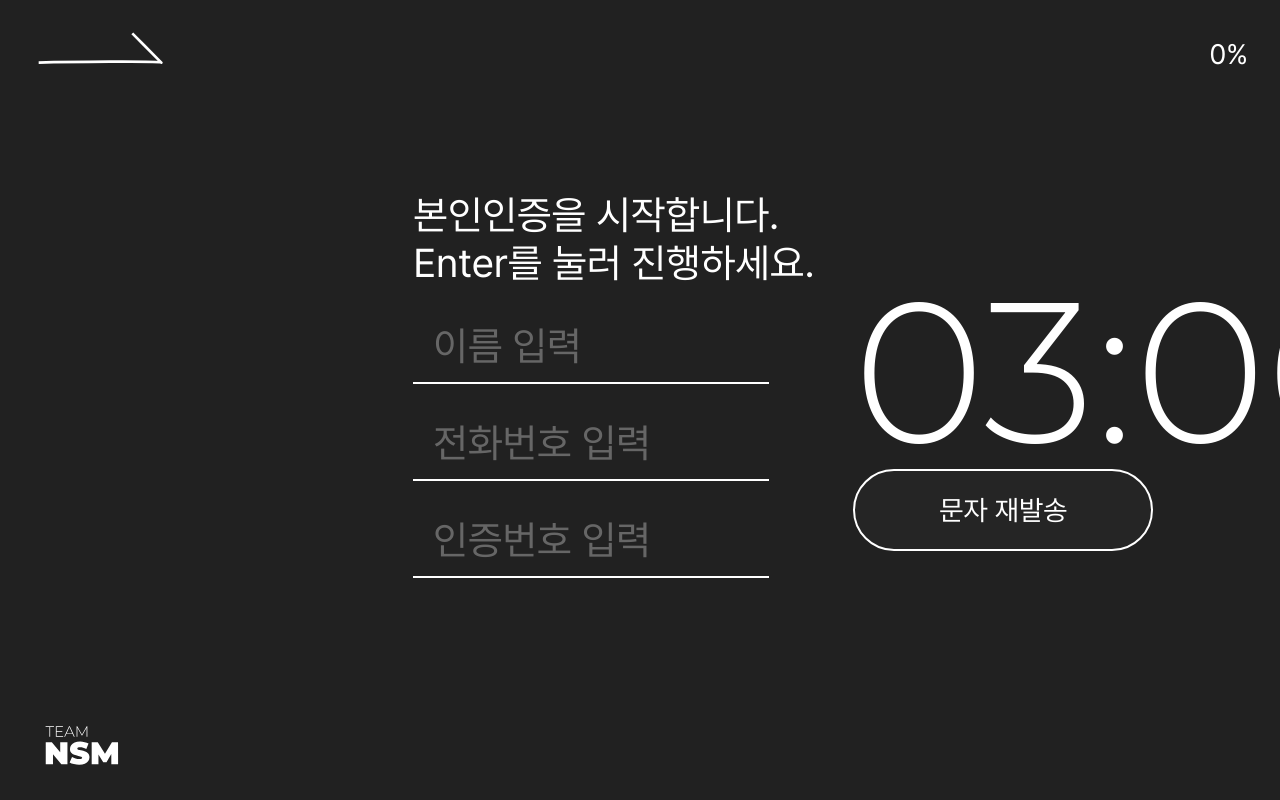
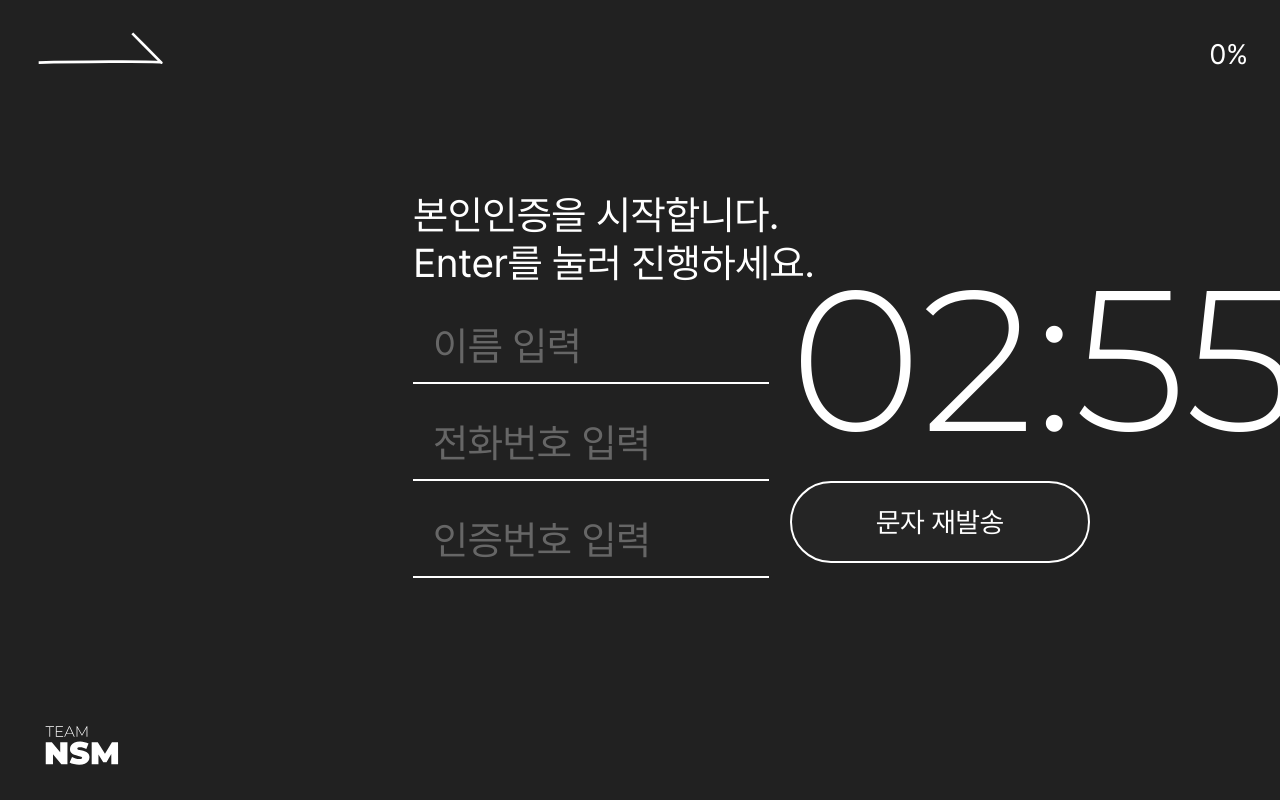
Before and after one commit to imzeze/mbtisurvey2022-client, a Next.js app: page /auth in a window 1280 px wide. Built offline with nearby package versions, Linux system fonts and the light colour scheme.

Commit message:
feat: 본인인증 페이지 뷰 생성

```diff
--- a/src/components/auth/AuthPresenter.tsx
+++ b/src/components/auth/AuthPresenter.tsx
@@ -1,9 +1,10 @@
-/** @jsxImportSource @emotion/react */
-import { jsx } from '@emotion/react';
-import { Button, Input } from '../common';
+import { useState } from 'react';
+import { Button, Input, Timer } from '../common';
 import { Title, InputContainer, InputBox, Time } from './AuthStyled';
 
 const AuthPresenter = () => {
+    const [retryCount, setRetryCount] = useState(0);
+
     return (
         <>
             <InputContainer>
@@ -23,10 +24,14 @@ const AuthPresenter = () => {
                     </div>
                 </InputBox>
             </InputContainer>
-            <div css={{ flex: 1, overflow: 'hidden' }}>
-                <Time>03:00</Time>
-                <Button>문자 재발송</Button>
-            </div>
+            <Time>
+                <div>
+                    <Timer seconds={180} retryCount={retryCount} />
+                    <Button onClick={() => setRetryCount((prev) => prev + 1)}>
+                        문자 재발송
+                    </Button>
+                </div>
+            </Time>
         </>
     );
 };
--- a/src/components/auth/AuthStyled.tsx
+++ b/src/components/auth/AuthStyled.tsx
@@ -27,9 +27,18 @@ export const InputContainer = styled.div`
 `;
 
 export const Time = styled.div`
-    font-family: Montserrat;
-    font-weight: 300;
-    font-size: 200px;
-    white-space: pre;
-    height: 220px;
+    position: relative;
+    display: flex;
+    align-items: flex-start;
+    flex: 1;
+    height: 326px;
+
+    > div {
+        position: absolute;
+        height: 100%;
+        right: -10px;
+        width: 500px;
+        white-space: nowrap;
+        overflow: hidden;
+    }
 `;
--- /dev/null
+++ b/src/components/common/Timer.tsx
@@ -0,0 +1,42 @@
+/** @jsxImportSource @emotion/react */
+import { useEffect, useState } from 'react';
+
+interface StopWatchProps {
+    // 시간
+    seconds: number;
+    // 재시작
+    retryCount: number;
+}
+
+const Timer = ({ seconds, retryCount }: StopWatchProps) => {
+    const [time, setTime] = useState(0);
+
+    useEffect(() => {
+        setTime(seconds);
+    }, [retryCount]);
+
+    useEffect(() => {
+        if (time > 0) {
+            const tick = setTimeout(() => {
+                setTime((prev) => prev - 1);
+            }, 1000);
+
+            return () => clearInterval(tick);
+        }
+    }, [time]);
+
+    return (
+        <div
+            css={{
+                fontFamily: 'Montserrat',
+                fontWeight: '300',
+                fontSize: '200px',
+            }}
+        >
+            {`${Math.floor(time / 60)}`.padStart(2, '0')}:
+            {`${time % 60}`.padStart(2, '0')}
+        </div>
+    );
+};
+
+export default Timer;
--- a/src/components/common/index.ts
+++ b/src/components/common/index.ts
@@ -1,5 +1,6 @@
 import Button from './Button';
 import Image from './Image';
 import Input from './Input';
+import Timer from './Timer';
 
-export { Image, Button, Input };
+export { Image, Button, Input, Timer };
```
Also changed, not shown: src/components/main/MainPresenter.tsx (+6 -3 lines).
